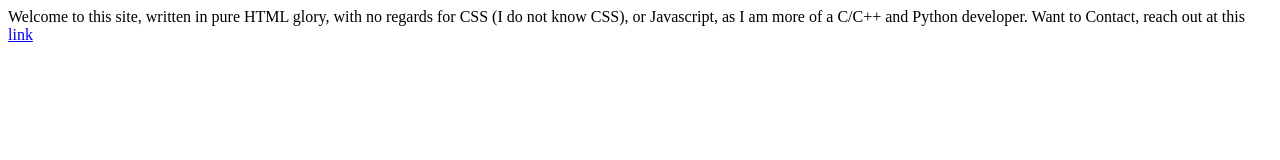
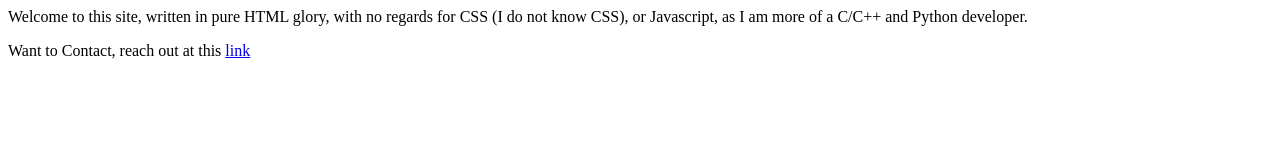
Before and after one commit to yatharth9/yatharth9.github.io, a plain HTML site: page index.html in a window 1280 px wide. Drawn offline with Linux system fonts and the light colour scheme.

Commit message:
Update index.html

```diff
--- a/index.html
+++ b/index.html
@@ -3,8 +3,7 @@
 <title>Welcome to the previous century</title>
 </head>
 <body>
-  <p> Welcome to this site, written in pure HTML glory, with no regards for CSS (I do not know CSS), or Javascript, as I am more of a C/C++ and Python developer.
-    Want to Contact, reach out at this <a href="twitter.com/iYatharthShah"> link </a>
-    </p?
+  <p> Welcome to this site, written in pure HTML glory, with no regards for CSS (I do not know CSS), or Javascript, as I am more of a C/C++ and Python developer. </p>
+   <p> Want to Contact, reach out at this <a href="https://twitter.com/iYatharthShah"> link </a> </p?
 </body>
 </html>
```
